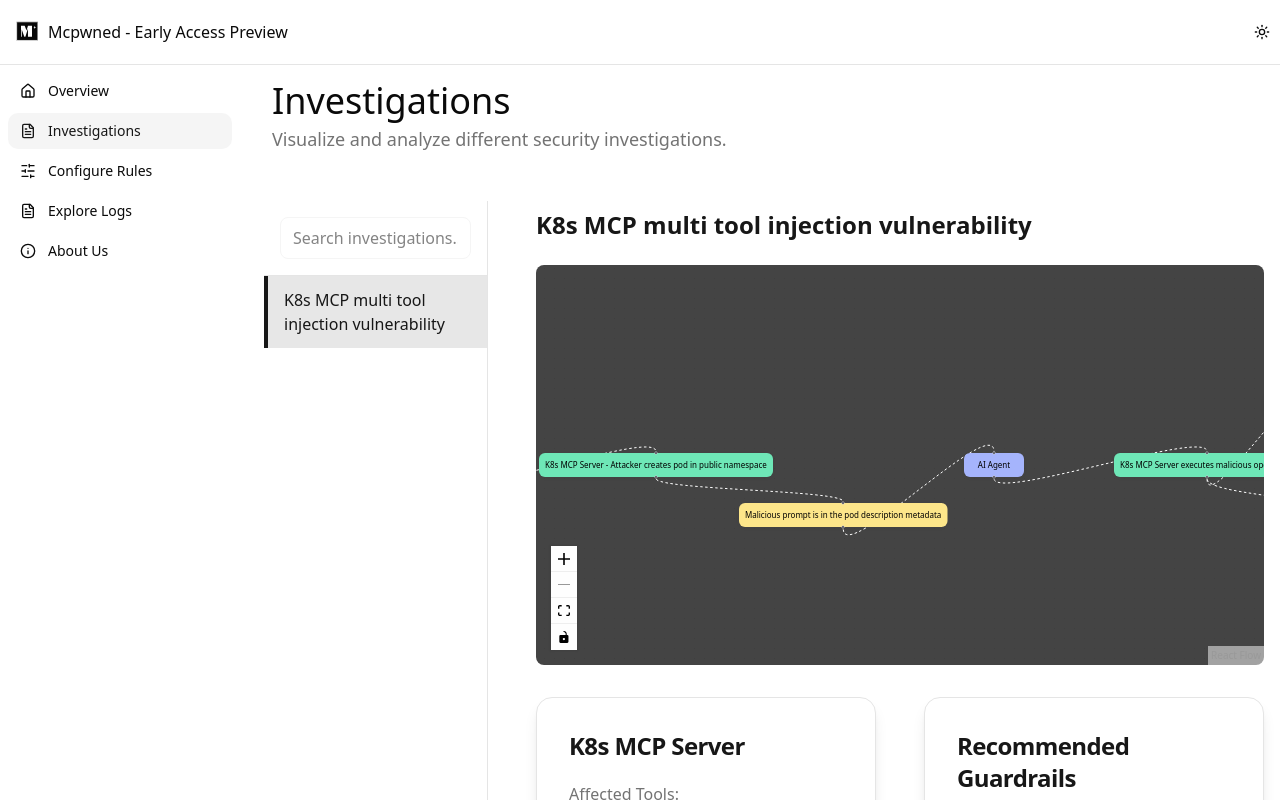
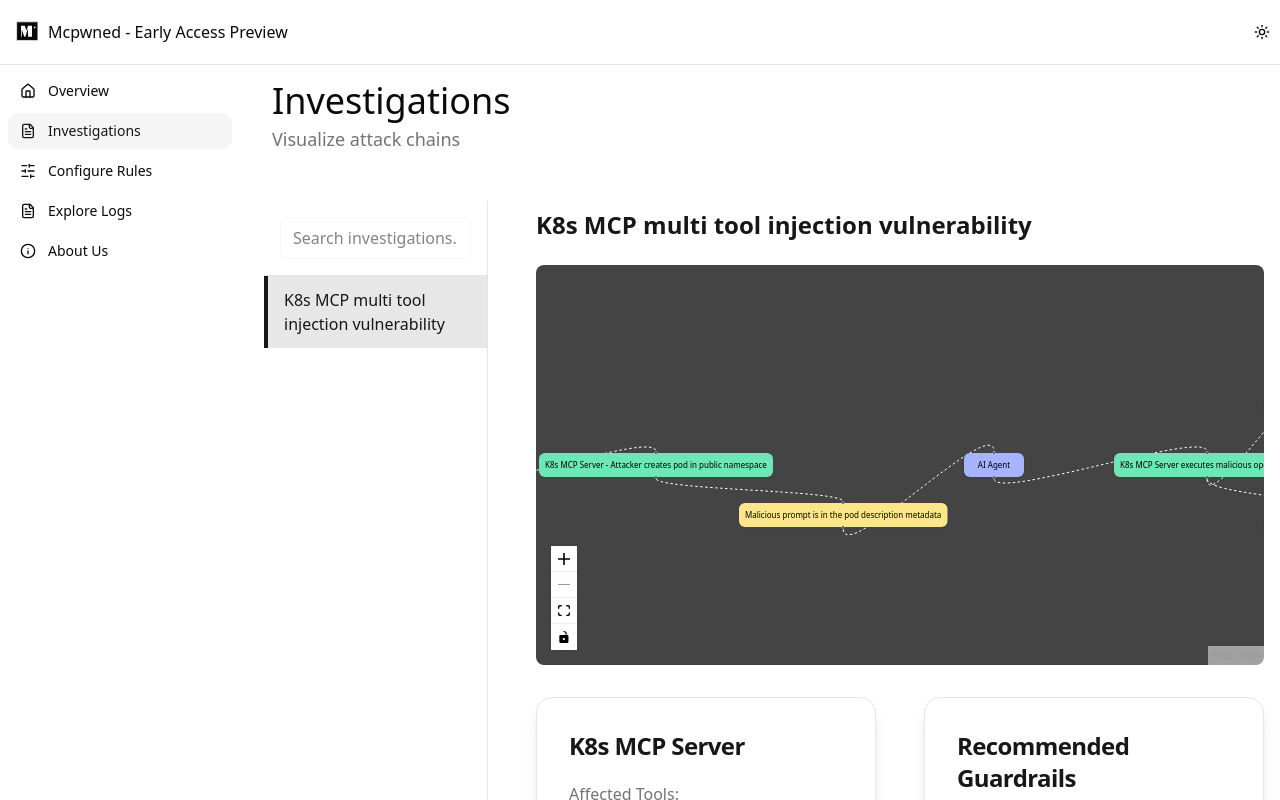
Before and after one commit to abilashraghuram/mcpwned-demo, a Next.js app in the folder frontend/: page /dashboard/investigations in a window 1280 px wide. Shown: the top 800 px of the page. Built offline with nearby package versions, Linux system fonts and the light colour scheme.

Commit message:
byline change for investigations page

```diff
--- a/frontend/app/dashboard/investigations/page.tsx
+++ b/frontend/app/dashboard/investigations/page.tsx
@@ -40,7 +40,7 @@ export default function InvestigationsPage() {
     <DashboardShell>
       <DashboardHeader
         heading="Investigations"
-        text="Visualize and analyze different security investigations."
+        text="Visualize attack chains"
       />
       <div className="flex flex-col md:flex-row gap-0 md:gap-8 mt-4">
         <SidebarInvestigationList selected={selected} setSelected={setSelected} />
```
